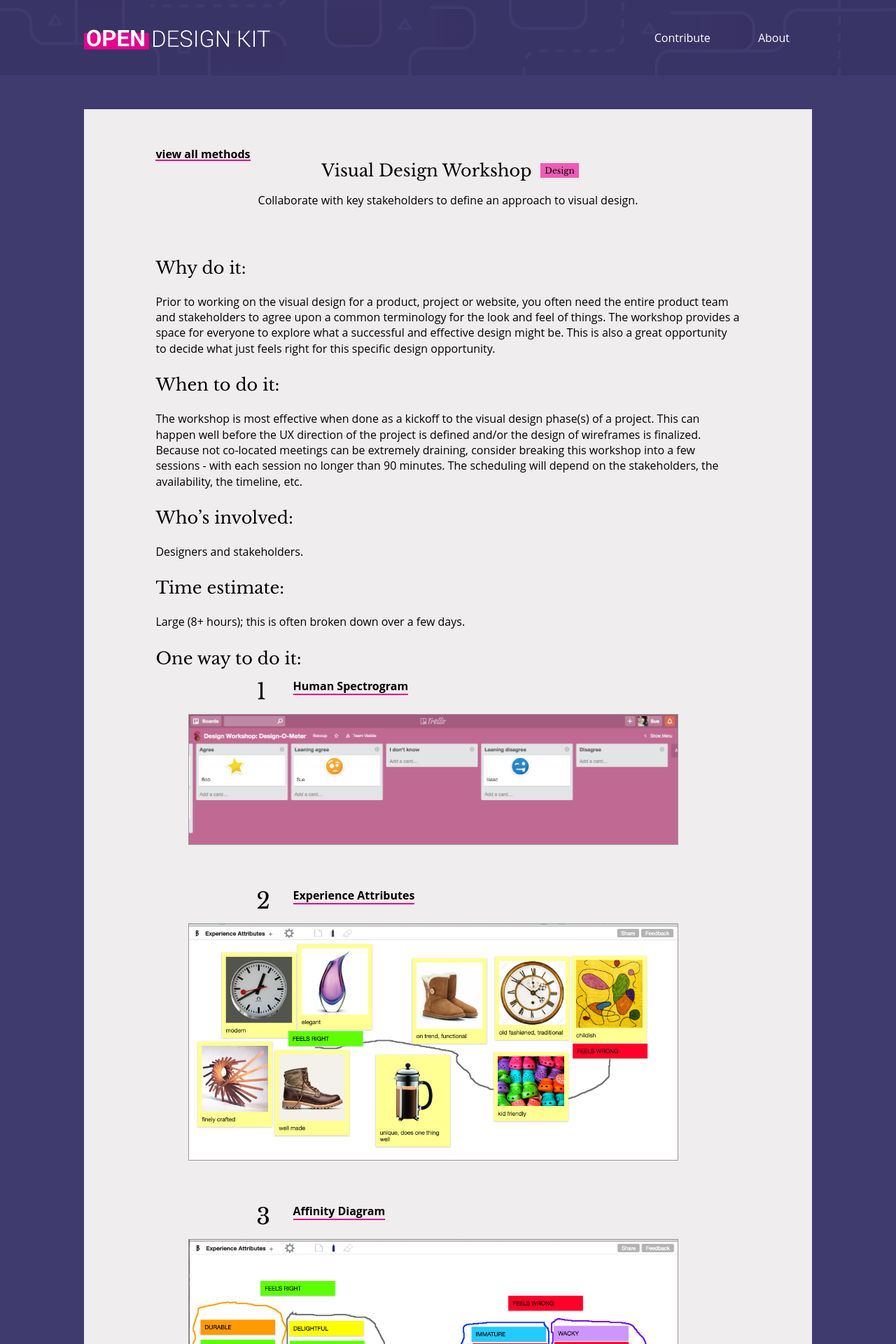
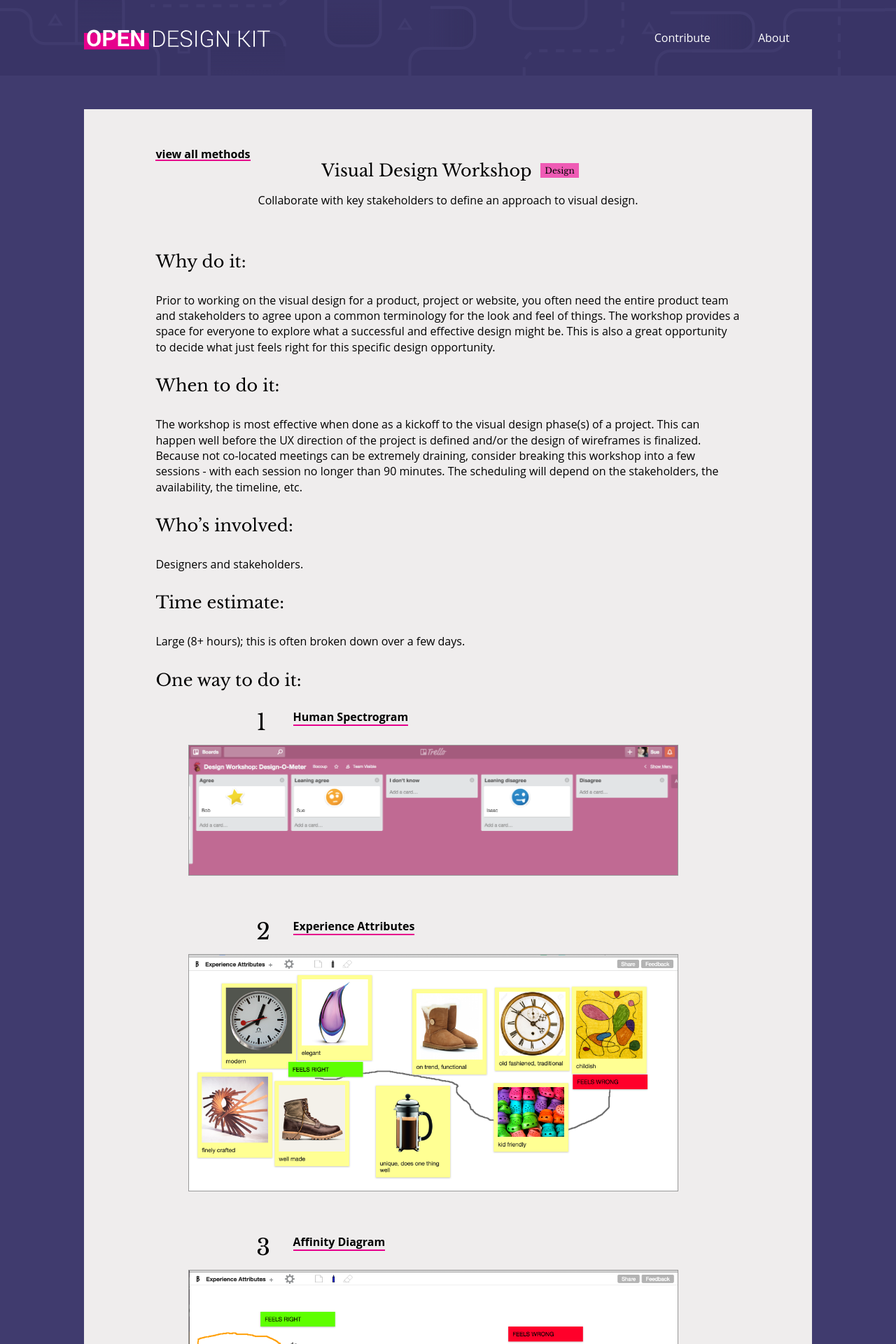
Before and after one commit to open-design-kit/opendesignkit, a Jekyll site: the page built from _methods/Visual-Design-Workshop.md, in a window 1280 px wide. Shown: the top 1920 px of the page at 70% size. Built offline with Jekyll 4.4.1, drawn with Linux system fonts in a browser that asks for light colours.

Commit message:
playing with spacing and alignment on the methods headers for the tools box, for #157

```diff
--- a/css/styles.css
+++ b/css/styles.css
@@ -1257,14 +1257,14 @@ gonna style elements using this class */
     font-family: 'Libre Baskerville', Georgia, serif;
     font-size: 1.5em;
     font-weight: 400;
-    line-height: 1.75;
-    margin-bottom: 10px;
+    line-height: 1;
+    margin-bottom: 2rem;
     padding: 0;
 }
 
 .method-content p {
     font-size: 1rem;
-    margin-bottom: 20px;
+    margin-bottom: 2rem;
     overflow: visible;
 }
 
```
